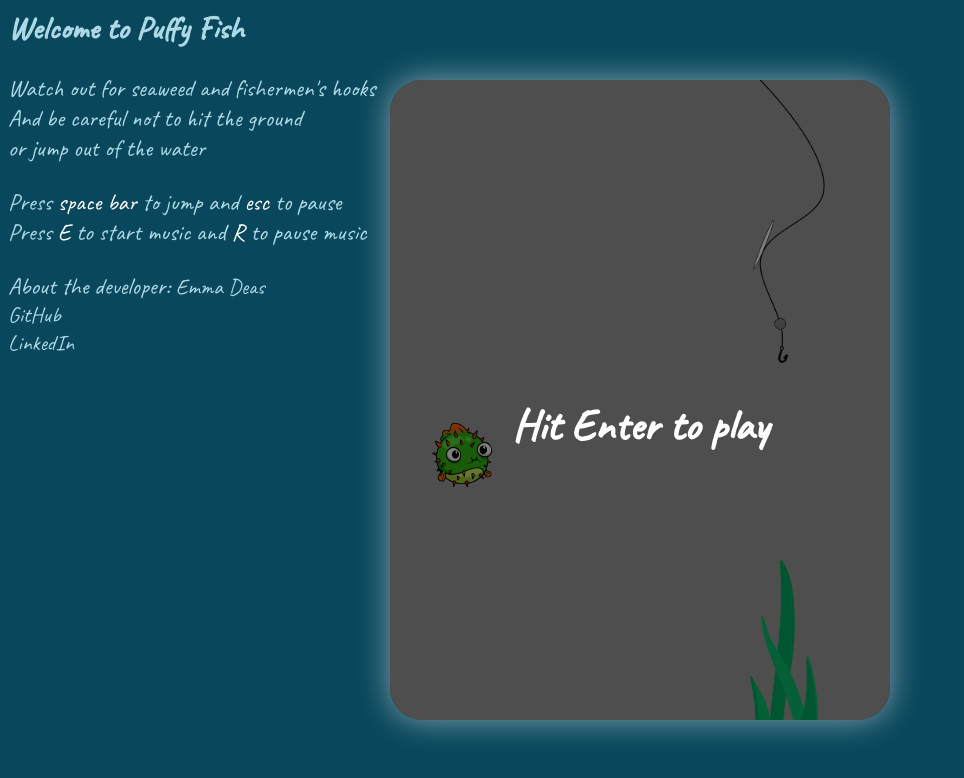
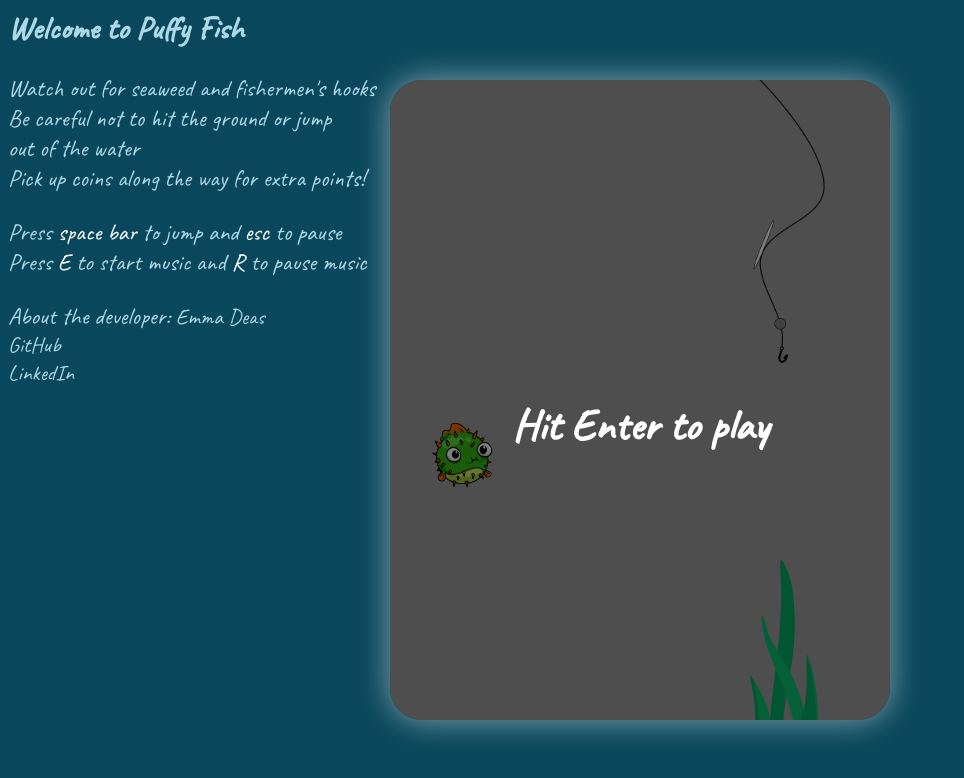
Before and after one commit to emmad5/puffy-fish, a plain HTML site: page index.html in a window 1280 px wide. Shown: the whole page, without its empty margins (0-964 px from the left). Drawn offline with Linux system fonts and the light colour scheme.

Commit message:
finalize text

```diff
--- a/game.js
+++ b/game.js
@@ -33,7 +33,7 @@ var hook = new Pipe(360, -5, 80, 300, speed, rod);
 var seaweed = new Pipe(360, 480, 80, 300, speed, block);
 var background1 = new Background(0, 0, 500, 640, speed);
 var background2 = new Background(500, 0, 500, 640, speed);
-var coin1 = new Coin(500, 500, 40, 40, 2);
+var coin1 = new Coin(500, 500, 40, 40, speed);
 var mysound = new Audio("tynext2.mp3")
 
 
--- a/index.html
+++ b/index.html
@@ -4,10 +4,13 @@
     <h1>Welcome to Puffy Fish</h1>
     <p>Watch out for seaweed and fishermen's hooks
         <br/>
-        And be careful not to hit the ground
+        Be careful not to hit the ground or jump
         <br />
-        or jump out of the water
+        out of the water
+        <br />
+        Pick up coins along the way for extra points!
     </p>
+
     <div>Press <span class='color'>space bar</span> to jump and <span class='color'>esc</span> to pause
         <br/>
     Press <span class='color'>E</span> to start music and <span class='color'>R</span> to pause music</div>
```
